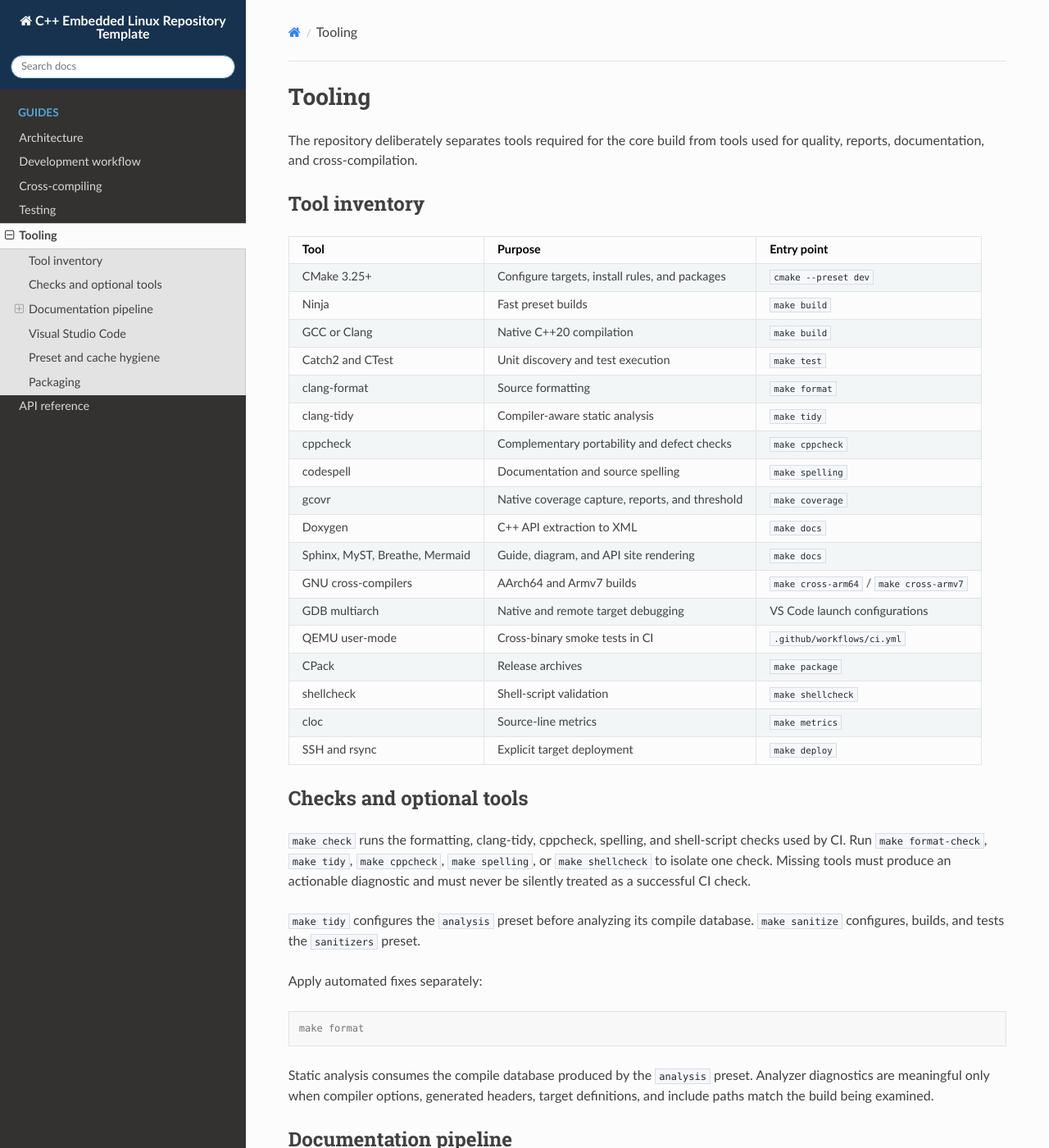
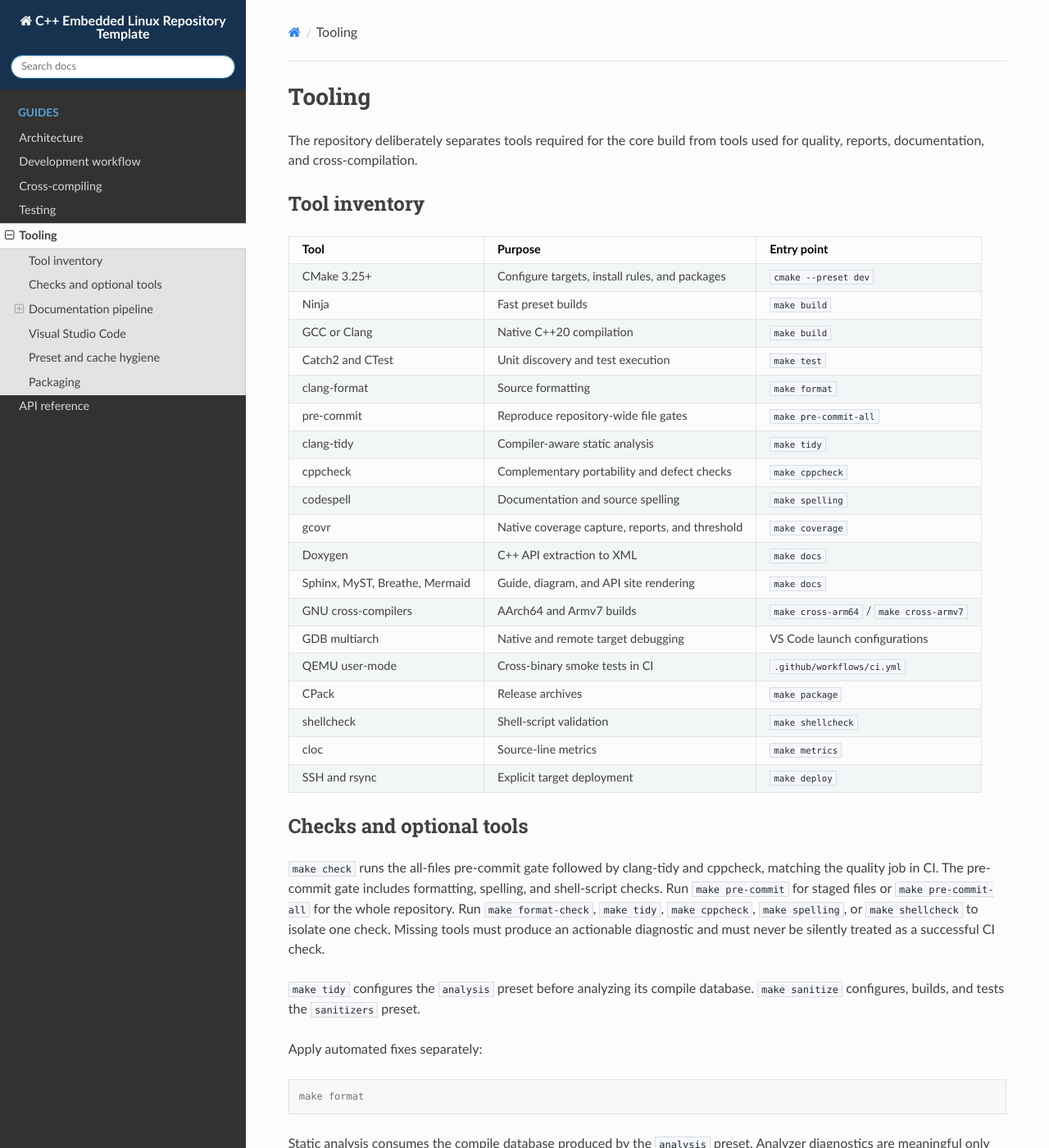
Before and after one commit to ascillato/full-template-for-cpp-project-repository, a Sphinx documentation site: the page built from docs/tooling.md, in a window 1280 px wide and 1400 px high. Shown: the whole window at 82% size. Built offline with Sphinx 7.4.7 and the Read the Docs theme 3.1.0, drawn with Linux system fonts in a browser that asks for light colours.

Commit message:
Fix clang checks CI

```diff
--- a/docs/tooling.md
+++ b/docs/tooling.md
@@ -12,6 +12,7 @@
 | GCC or Clang | Native C++20 compilation | `make build` |
 | Catch2 and CTest | Unit discovery and test execution | `make test` |
 | clang-format | Source formatting | `make format` |
+| pre-commit | Reproduce repository-wide file gates | `make pre-commit-all` |
 | clang-tidy | Compiler-aware static analysis | `make tidy` |
 | cppcheck | Complementary portability and defect checks | `make cppcheck` |
 | codespell | Documentation and source spelling | `make spelling` |
@@ -28,10 +29,12 @@
 
 ## Checks and optional tools
 
-`make check` runs the formatting, clang-tidy, cppcheck, spelling, and shell-script checks used by
-CI. Run `make format-check`, `make tidy`, `make cppcheck`, `make spelling`, or `make shellcheck` to
-isolate one check. Missing tools must produce an actionable diagnostic and must never be silently
-treated as a successful CI check.
+`make check` runs the all-files pre-commit gate followed by clang-tidy and cppcheck, matching the
+quality job in CI. The pre-commit gate includes formatting, spelling, and shell-script checks. Run
+`make pre-commit` for staged files or `make pre-commit-all` for the whole repository. Run
+`make format-check`, `make tidy`, `make cppcheck`, `make spelling`, or `make shellcheck` to isolate
+one check. Missing tools must produce an actionable diagnostic and must never be silently treated
+as a successful CI check.
 
 `make tidy` configures the `analysis` preset before analyzing its compile database. `make sanitize`
 configures, builds, and tests the `sanitizers` preset.
--- a/requirements-dev.txt
+++ b/requirements-dev.txt
@@ -3,6 +3,8 @@
 gcovr==8.6
 codespell==2.4.3
 pre-commit==4.6.0
+# Keep local, container, pre-commit, and CI formatting output identical.
+clang-format==22.1.8
 
 # Documentation dependencies are repeated here so `make bootstrap` and the
 # development container provide a complete environment. The documentation's
```
Also changed, not shown: CHANGELOG.md (+5 -0 lines), README.md (+10 -5 lines), docs/development.md (+4 -3 lines), docs/index.md (+2 -0 lines), 4 other files.
